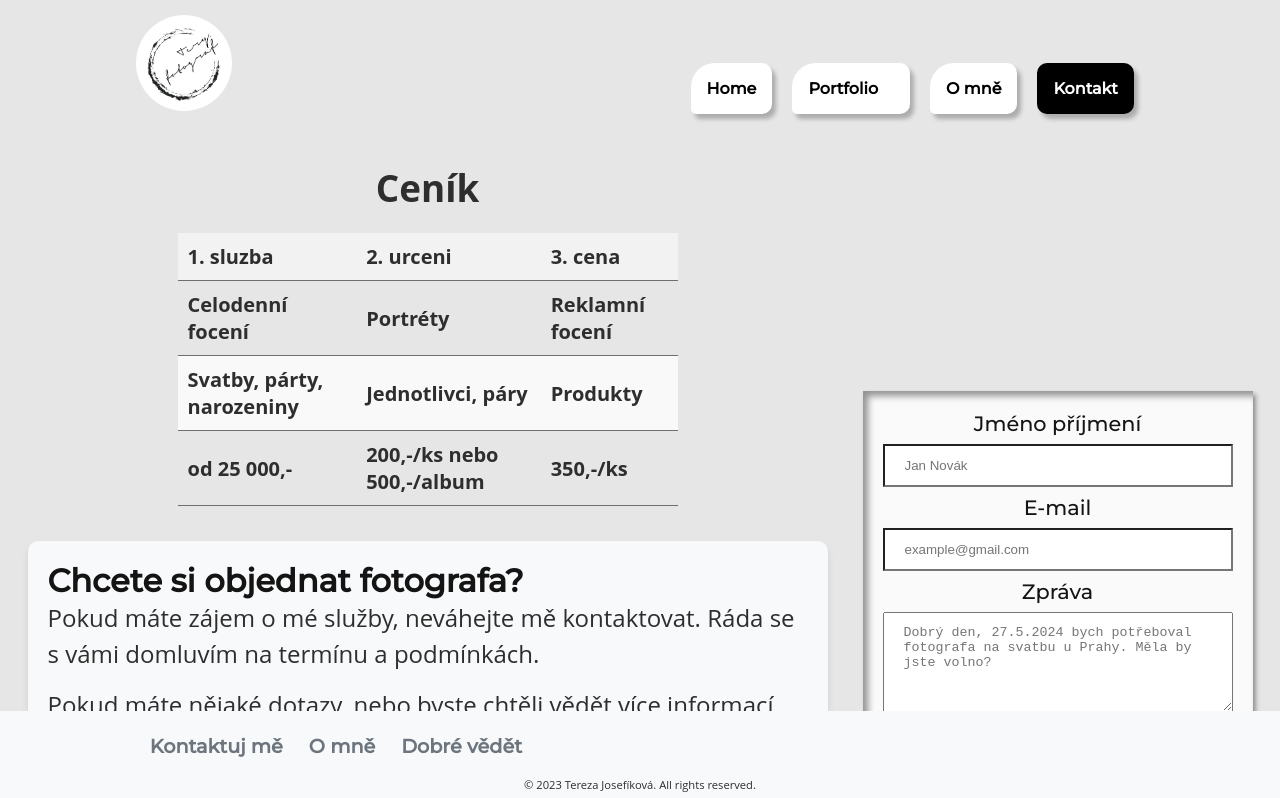
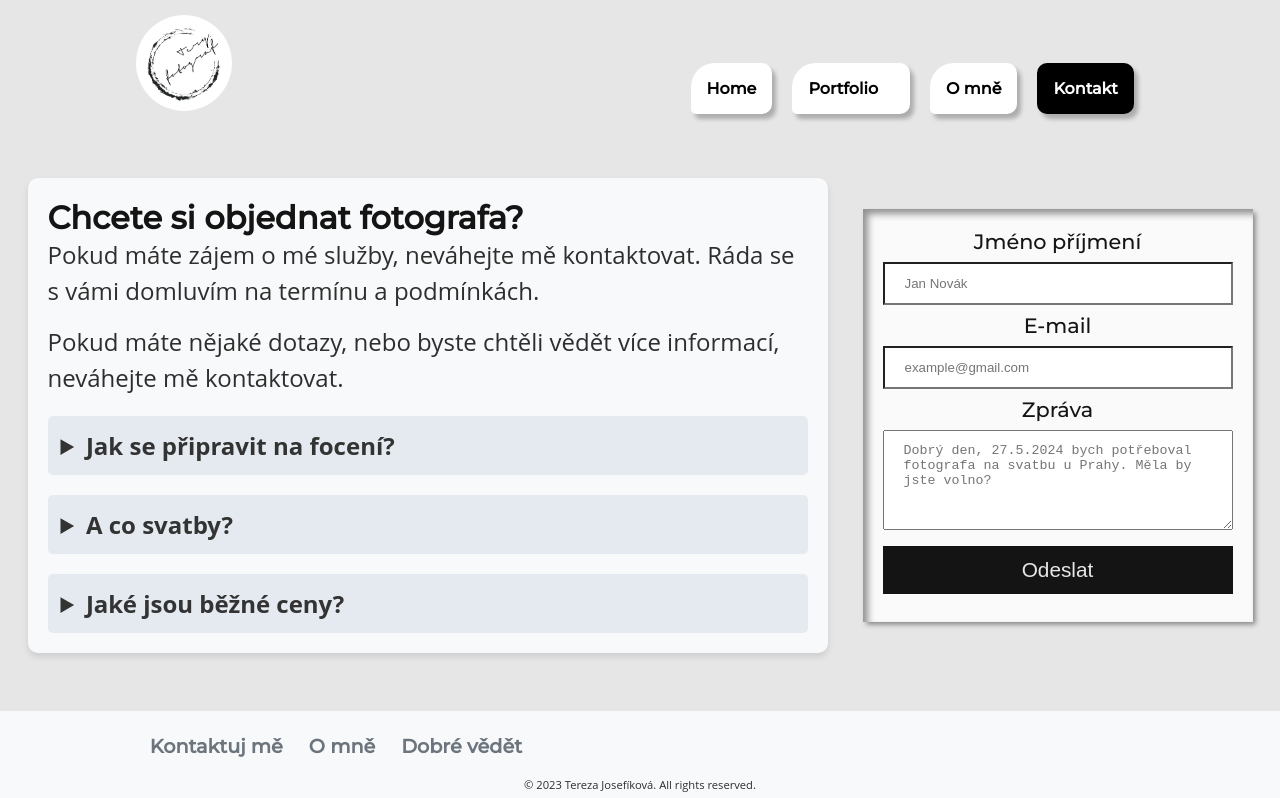
Before and after one commit to Gurisek/photo, a React (Create React App) app: page /kontakt in a window 1280 px wide. Shown: the top 798 px of the page. Built offline with nearby package versions, Linux system fonts and the light colour scheme.

Commit message:
price table positing

```diff
--- a/src/Pages/Price.js
+++ b/src/Pages/Price.js
@@ -47,37 +47,7 @@ export default function Price() {
   return (
     <div className="price">
       <div className="price-box">
-        <div className="container-price">
-          <div className="price-text">
-            <table>
-              <caption>Ceník</caption>
-              <thead>
-                <tr>
-                  <th>1. sluzba</th>
-                  <th>2. urceni</th>
-                  <th>3. cena</th>
-                </tr>
-              </thead>
-              <tbody>
-                <tr>
-                  <td>Celodenní focení</td>
-                  <td>Portréty</td>
-                  <td>Reklamní focení</td>
-                </tr>
-                <tr>
-                  <td>Svatby, párty, narozeniny</td>
-                  <td>Jednotlivci, páry</td>
-                  <td>Produkty</td>
-                </tr>
-                <tr>
-                  <td>od 25 000,-</td>
-                  <td>200,-/ks nebo 500,-/album</td>
-                  <td>350,-/ks</td>
-                </tr>
-              </tbody>
-            </table>
-          </div>
-        </div>
+
         <div className="price-info-box">
           <div className="price-info">
             <h2>Chcete si objednat fotografa?</h2>
--- a/src/Pages/css/Price.css
+++ b/src/Pages/css/Price.css
@@ -129,6 +129,7 @@ tbody tr:nth-child(even) {
 .price-info p {
   margin-bottom: 15px;
   line-height: 1.5;
+
 }
 
 .price-dobre-vedet details {
```
